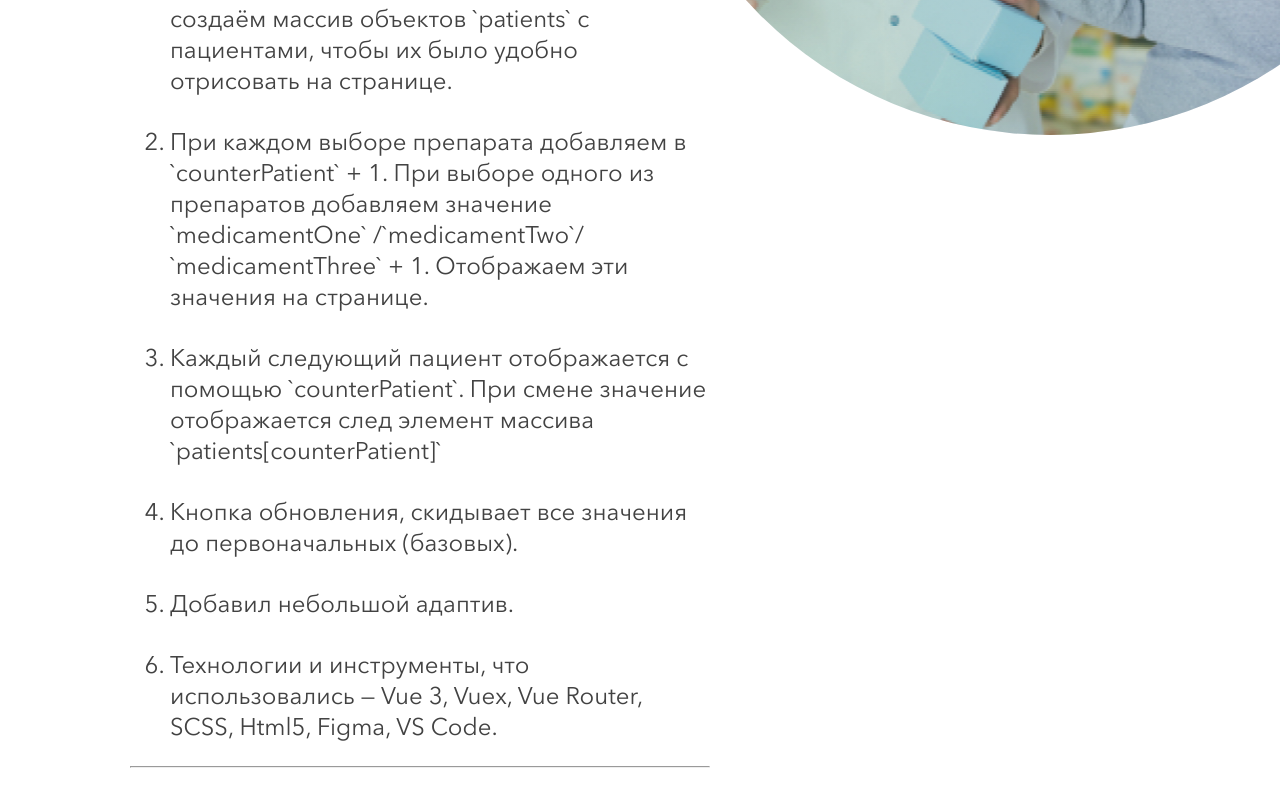
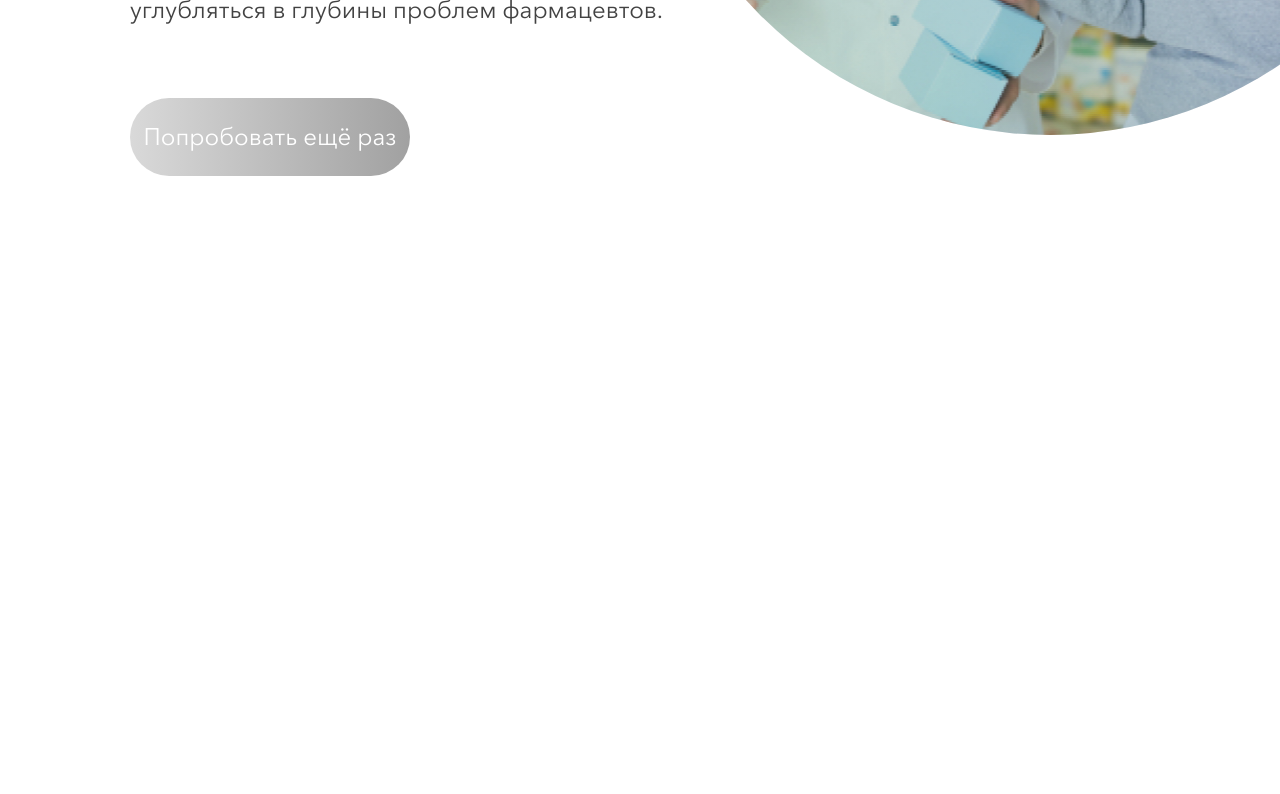
Before and after one commit to hel1yeah/INCHKIEV-HelpThePharmacist-VueTest.github.io, a Vue app in the folder vue-test-inchkiev/: page /final-easy in a window 1280 px wide. Shown: the part 580-1374 px from the top of the page. After the commit the page ends 800 px from the top, so only its background shows below. Built offline with nearby package versions, Linux system fonts and the light colour scheme.

Commit message:
try to make animation card

```diff
--- a/vue-test-inchkiev/src/components/Card.vue
+++ b/vue-test-inchkiev/src/components/Card.vue
@@ -1,6 +1,13 @@
 <template>
   <div class="card" v-if="counterPatient < patients.length">
-    <div class="card-label"></div>
+    <div
+      class="card-label"
+      :class="[
+        cardLabel === 1 ? 'left-card' : '',
+        cardLabel === 2 ? 'up-card' : '',
+        cardLabel === 3 ? 'right-card' : '',
+      ]"
+    ></div>
     <div class="card__img--wrapper">
       <img
         class="card__img"
@@ -41,63 +48,63 @@
 </template>
 
 <script>
-import * as Hammer from 'hammerjs'
+// import * as Hammer from 'hammerjs'
 
-window.Hammer = Hammer.default
+// window.Hammer = Hammer.default
 
 import { mapState, mapGetters } from 'vuex'
 export default {
   name: 'card',
-  props: {
-    patient: {
-      type: Object,
-      require: true,
-    },
-  },
+  emits: ['resetCardlable'],
+  props: ['cardLabel'],
   data() {
     return {}
   },
   methods: {
-    startHammer() {
-      const card = document.getElementsByClassName('card')[0]
-      const cardLabel = document.getElementsByClassName('card-label')[0]
-      let mc = new Hammer.Manager(card)
-      let Pan = new Hammer.Pan()
-      mc.add(Pan)
-      mc.get('pan').set({ direction: Hammer.DIRECTION_ALL })
-      mc.on(
-        'panleft swipeleft panright swiperight panup swipeup pandown swipedown press pressup',
-        function (ev) {
-          const X = ev.deltaX
-          const Y = ev.deltaY
-
-          card.style.transform = `
-            translate(${X}px, ${Y}px)
-            rotate(${ev.deltaX / 10}deg
-            `
-
-          console.log(Math.abs(Y))
-          console.log('x:', X, 'y:', Y)
-          if (X < -50 && X < Y) {
-            cardLabel.classList.remove('right-card')
-            cardLabel.classList.remove('up-card')
-            cardLabel.classList.add('left-card')
-          } else if (Y < -50 && Y < X) {
-            cardLabel.classList.remove('right-card')
-            cardLabel.classList.remove('left-card')
-            cardLabel.classList.add('up-card')
-          } else if (50 < X && X > Math.abs(Y)) {
-            cardLabel.classList.remove('left-card')
-            cardLabel.classList.remove('up-card')
-            cardLabel.classList.add('right-card')
-          } else if (Y > 20) {
-            cardLabel.classList.remove('left-card')
-            cardLabel.classList.remove('up-card')
-            cardLabel.classList.remove('right-card')
-          }
-        },
-      )
+    showLableCard() {
+      console.log(this.cardLabel)
+      setTimeout(() => {
+        this.$emit('resetCardlable')
+      }, 1000)
     },
+    // startHammer() {
+    //   const card = document.getElementsByClassName('card')[0]
+    //   const cardLabel = document.getElementsByClassName('card-label')[0]
+    //   let mc = new Hammer.Manager(card)
+    //   let Pan = new Hammer.Pan()
+    //   mc.add(Pan)
+    //   mc.get('pan').set({ direction: Hammer.DIRECTION_ALL })
+    //   mc.on(
+    //     'panleft swipeleft panright swiperight panup swipeup pandown swipedown press pressup',
+    //     function (ev) {
+    //       const X = ev.deltaX
+    //       const Y = ev.deltaY
+    //       card.style.transform = `
+    //         translate(${X}px, ${Y}px)
+    //         rotate(${ev.deltaX / 10}deg
+    //         `
+    //       console.log(Math.abs(Y))
+    //       console.log('x:', X, 'y:', Y)
+    //       if (X < -50 && X < Y) {
+    //         cardLabel.classList.remove('right-card')
+    //         cardLabel.classList.remove('up-card')
+    //         cardLabel.classList.add('left-card')
+    //       } else if (Y < -50 && Y < X) {
+    //         cardLabel.classList.remove('right-card')
+    //         cardLabel.classList.remove('left-card')
+    //         cardLabel.classList.add('up-card')
+    //       } else if (50 < X && X > Math.abs(Y)) {
+    //         cardLabel.classList.remove('left-card')
+    //         cardLabel.classList.remove('up-card')
+    //         cardLabel.classList.add('right-card')
+    //       } else if (Y > 20) {
+    //         cardLabel.classList.remove('left-card')
+    //         cardLabel.classList.remove('up-card')
+    //         cardLabel.classList.remove('right-card')
+    //       }
+    //     },
+    //   )
+    // },
   },
   computed: {
     ...mapState({
@@ -109,7 +116,7 @@ export default {
     ...mapGetters(['getFirstPatient']),
   },
   mounted() {
-    this.startHammer()
+    this.showLableCard()
   },
 }
 </script>
--- a/vue-test-inchkiev/src/views/FinalEasy.vue
+++ b/vue-test-inchkiev/src/views/FinalEasy.vue
@@ -30,34 +30,6 @@
             Ваш результат: <br />
             <span>«Что я здесь делаю?»</span>
           </h1>
-          <ol class="done-description">
-            <li class="done-description__item">
-              С помощью Vuex (можно было и без его) создаём массив объектов
-              `patients` с пациентами, чтобы их было удобно отрисовать на
-              странице.
-            </li>
-            <li class="done-description__item">
-              При каждом выборе препарата добавляем в `counterPatient` + 1. При
-              выборе одного из препаратов добавляем значение `medicamentOne`
-              /`medicamentTwo`/ `medicamentThree` + 1. Отображаем эти значения
-              на странице.
-            </li>
-            <li class="done-description__item">
-              Каждый следующий пациент отображается с помощью `counterPatient`.
-              При смене значение отображается след элемент массива
-              `patients[counterPatient]`
-            </li>
-            <li class="done-description__item">
-              Кнопка обновления, скидывает все значения до первоначальных
-              (базовых).
-            </li>
-            <li class="done-description__item">Добавил небольшой адаптив.</li>
-            <li class="done-description__item">
-              Технологии и инструменты, что использовались — Vue 3, Vuex, Vue
-              Router, SCSS, Html5, Figma, VS Code.
-            </li>
-          </ol>
-          <hr />
           <p>
             Это тестовое задание, так что не будем углубляться в глубины проблем
             фармацевтов.
--- a/vue-test-inchkiev/src/views/Main.vue
+++ b/vue-test-inchkiev/src/views/Main.vue
@@ -58,7 +58,7 @@
         </div>
 
         <div class="main__work-space">
-          <card></card>
+          <card :cardLabel="cardLabel" @resetCardlable='resetCardlable' ref='card'></card>
 
           <div class="card__control-buttons">
             <button-card-control @action="nextPatient(1)" btnClass="purple"
@@ -89,11 +89,22 @@ export default {
   },
   name: 'Main',
   data() {
-    return {}
+    return {
+      cardLabel: null,
+    }
   },
   methods: {
+    resetCardlable(){
+
+      this.cardLabel = null
+    },
     nextPatient(medicamentNumber) {
-      this.$store.dispatch('nextPatient', medicamentNumber)
+      this.cardLabel = medicamentNumber
+
+
+      setTimeout(() => {
+        this.$store.dispatch('nextPatient', medicamentNumber)
+      }, 1000)
     },
     restartState() {
       this.$store.dispatch('restartState')
```
